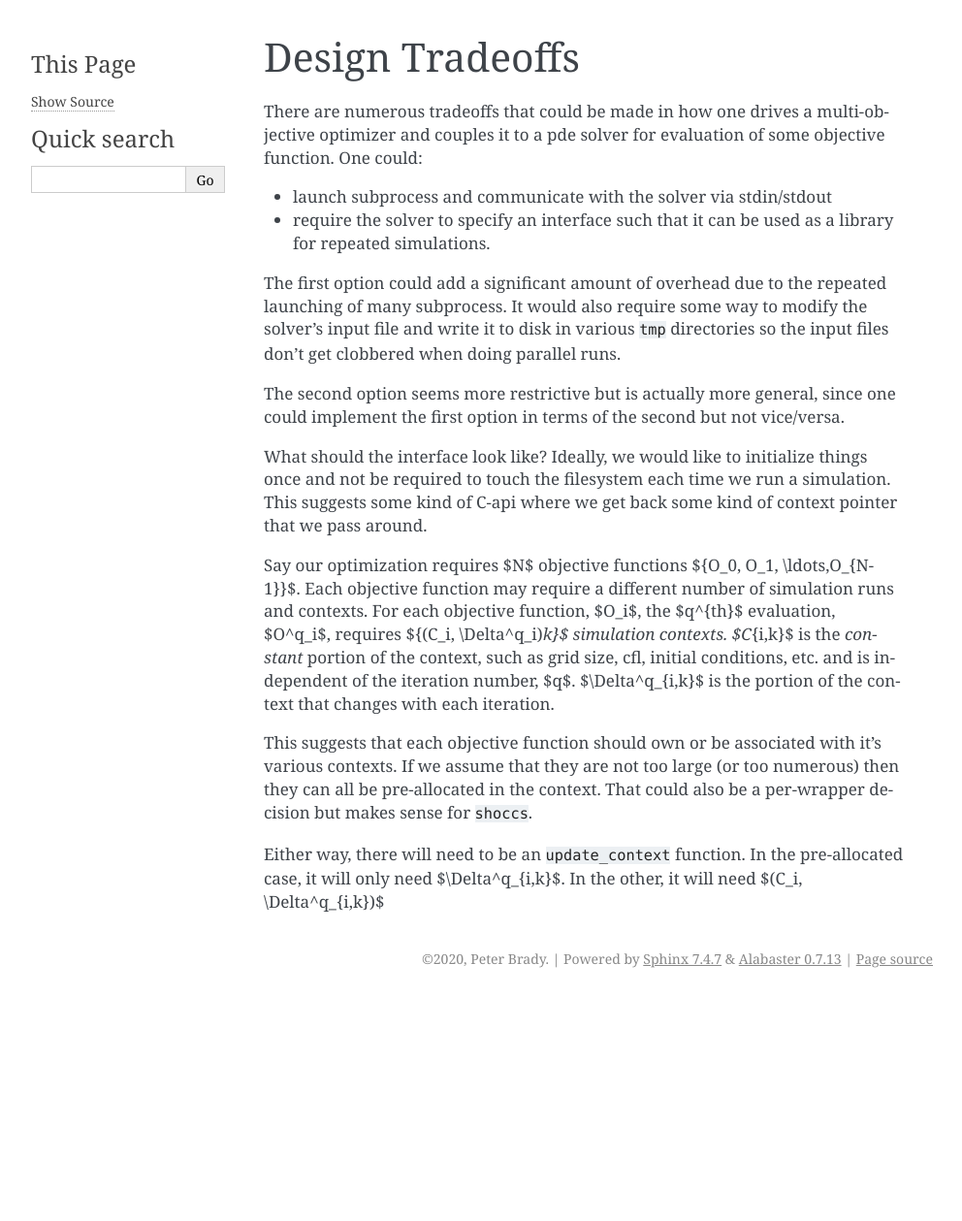
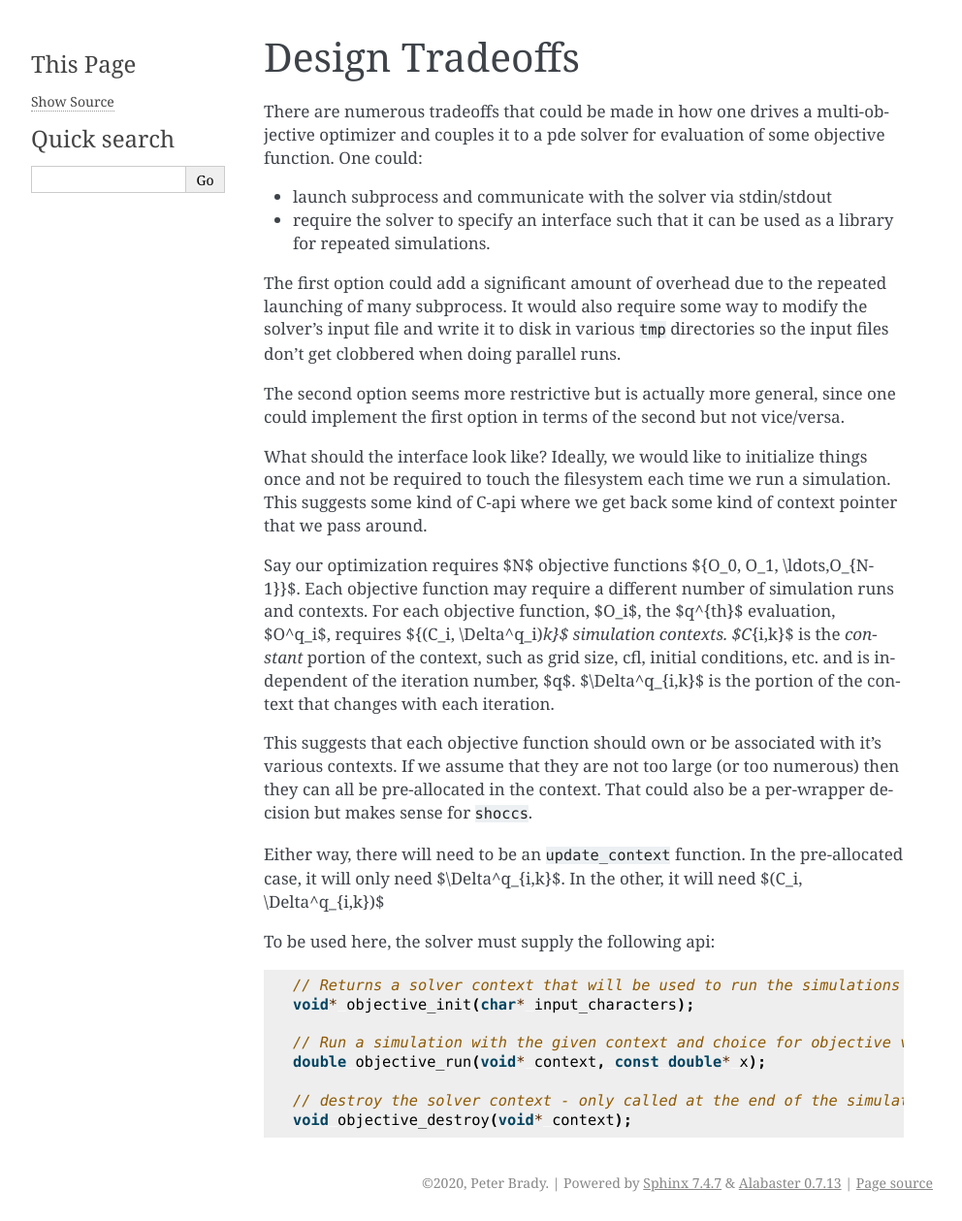
Before and after one commit to lanl/fido, a Sphinx documentation site: the page built from docs/design.md, in a window 1280 px wide. Shown: the whole page at 97% size, without its empty margins (148-1140 px from the left). Built offline with Sphinx 7.4.7, drawn with Linux system fonts in a browser that asks for light colours; before the commit the page ends 1028 px from its top, so only the background shows below that.

Commit message:
add design api

````diff
--- a/docs/design.md
+++ b/docs/design.md
@@ -17,3 +17,16 @@ Say our optimization requires $N$ objective functions $\{O_0, O_1, \ldots,O_{N-1
 This suggests that each objective function should own or be associated with it's various contexts.  If we assume that they are not too large (or too numerous) then they can all be pre-allocated in the context.  That could also be a per-wrapper decision but makes sense for `shoccs`.
 
 Either way, there will need to be an `update_context` function.  In the pre-allocated case, it will only need $\Delta^q_{i,k}$.  In the other, it will need $(C_i, \Delta^q_{i,k})$
+
+To be used here, the solver must supply the following api:
+
+```c
+// Returns a solver context that will be used to run the simulations
+void* objective_init(char* input_characters);
+
+// Run a simulation with the given context and choice for objective variables
+double objective_run(void* context, const double* x);
+
+// destroy the solver context - only called at the end of the simulation
+void objective_destroy(void* context);
+```
````
Also changed, not shown: 1 other file.
